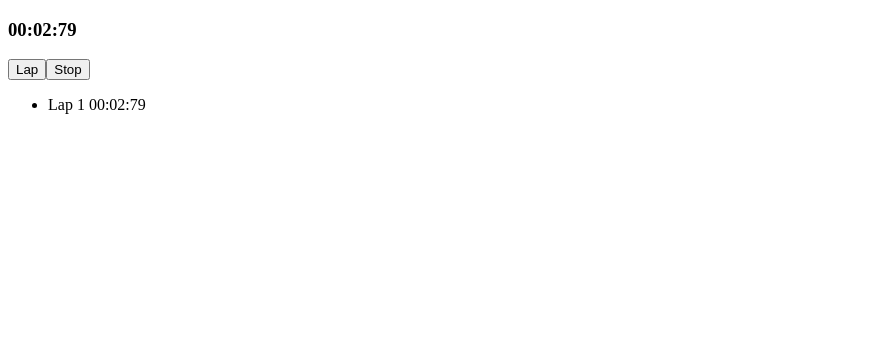
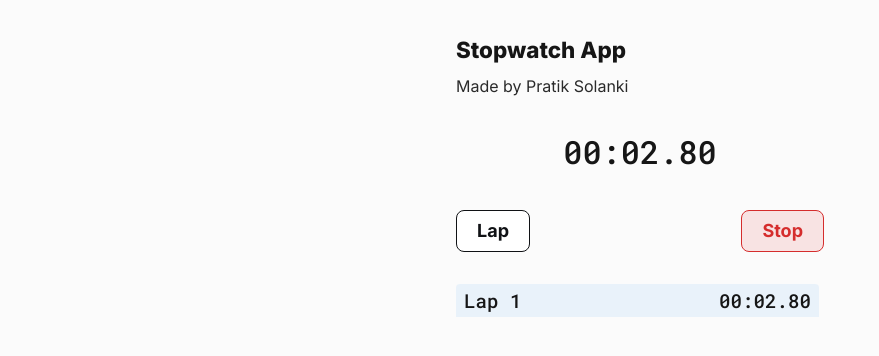
Before and after one commit to Shopify/eng-intern-assessment-react, a React app: page / in a window 1280 px wide. Both pictures are taken after a click on the button "Start". Shown: the top 356 px of the page, without its empty margins (0-879 px from the left). Built offline with nearby package versions, Linux system fonts and the light colour scheme.

Commit message:
Added styling

```diff
--- a/public/index.html
+++ b/public/index.html
@@ -1,7 +1,9 @@
 <!DOCTYPE html>
 <html>
     <head>
-        <title>Template Site</title>
+        <title>Stop Watch</title>
+        <meta name="viewport" content="width=device-width, initial-scale=1.0">
+
     </head>
     <body>
         <section id='root'></section>
--- /dev/null
+++ b/src/App.css
@@ -0,0 +1,56 @@
+@import url('https://fonts.googleapis.com/css2?family=Roboto+Mono:wght@100;200;300;400;500;600;700;800;900&family=Inter:wght@100;200;300;400;500;600;700;800;900&display=swap');
+
+html {
+    font-family: 'Roboto Mono', system-ui, -apple-system, BlinkMacSystemFont, 'Segoe UI', Roboto, Oxygen, Ubuntu, Cantarell, 'Open Sans', 'Helvetica Neue', sans-serif;
+    background-color: #FBFBFB;
+    color: #161616;
+
+
+body{
+    margin: 0;
+    display: flex;
+    justify-content: center;
+    width: 100%;
+    height: 100%;
+}
+}
+
+.title-wrapper{
+    margin: 1rem;
+    /* text-align: center; */
+
+}
+
+.title-name{
+    font-family: 'Inter', system-ui, -apple-system, BlinkMacSystemFont, 'Segoe UI', Roboto, Oxygen, Ubuntu, Cantarell, 'Open Sans', 'Helvetica Neue', sans-serif;
+    font-weight: 800;
+    font-size: 1.4rem;
+    margin-bottom: 0;
+    line-height: 24px;
+    color: #161616;
+}
+
+.title-caption{
+    font-family: 'Inter', system-ui, -apple-system, BlinkMacSystemFont, 'Segoe UI', Roboto, Oxygen, Ubuntu, Cantarell, 'Open Sans', 'Helvetica Neue', sans-serif;
+    font-weight: 400;
+    line-height: 16px;
+    color: #2a2a2a;
+}
+
+.container{
+    display: flex;
+    flex-direction: column;
+    width: 400px;
+    margin: 0;
+    display: flex;
+    justify-content: center;
+}
+
+
+@media only screen and (max-width: 1024px) {
+    .container{
+        min-width: 280px;
+        max-width: 400px;
+        margin: 0;
+    }
+}
--- a/src/App.tsx
+++ b/src/App.tsx
@@ -1,10 +1,16 @@
 import React from 'react'
 import StopWatch from './components/StopWatch'
+import './App.css'
 
 
 export default function App() {
     return(
-        <div>
+        <div className='container'>
+            <section className='title-wrapper'>
+                <h1 className='title-name'>Stopwatch App</h1>
+                <p className='title-caption'>Made by Pratik Solanki</p>
+            </section>
+
             <StopWatch />
         </div>
     )
--- a/src/components/Laps.tsx
+++ b/src/components/Laps.tsx
@@ -9,22 +9,25 @@ interface Props {
 
 const Laps: React.FC<Props> = ({ laps = [], currentLapTime }: Props) => {
   return (
-    <div>
+    <div className="lap-table-container">
 
-      <ul >
+      <ul className="">
         {/* display current lap */}
         {currentLapTime > 0 &&
-          <li>
+        <div className="laps-list scrollable-table">
+          <li className="lap-listing current-lap">
             <span>Lap {laps.length + 1} </span>
             <span>{formatTime(currentLapTime)}</span>
           </li>
+        </div>
+
         }
 
         {/* display lap history */}
-        <div className="laps-list">
+        <div className="laps-list scrollable-table">
           {laps && laps.length > 0 ?
             laps.map((lapTime: number, lapNum: number) => (
-              <li key={lapNum + 1}>
+              <li className="lap-listing" key={lapNum + 1}>
                 <span>Lap {lapNum + 1} </span>
                 <span>{formatTime(lapTime)}</span>
               </li>
--- a/src/components/StopWatch.tsx
+++ b/src/components/StopWatch.tsx
@@ -1,7 +1,9 @@
 import React, { useRef, useState } from 'react'
+import './styles/StopWatch.css'
 import { formatTime } from '../utils/formatTime';
 import StopWatchButton from './StopWatchButton';
 import Laps from './Laps';
+
 
 export default function StopWatch() {
 
@@ -60,8 +62,8 @@ export default function StopWatch() {
     }
 
     return(
-        <div>
-            <h3>{formatTime(time)}</h3>
+        <div className='stopwatch-container'>
+            <div className='time'>{formatTime(time)}</div>
             <StopWatchButton
                 time={time}
                 isRunning={isRunning}
--- a/src/components/StopWatchButton.tsx
+++ b/src/components/StopWatchButton.tsx
@@ -1,4 +1,5 @@
 import React from 'react'
+import './styles/StopWatchButton.css'
 
 
 interface Props {
@@ -13,17 +14,17 @@ interface Props {
 export default function StopWatchButton({ time, handleStartTimer, handleStopTimer, handleResetTimer, handleNewLap, isRunning }: Props) {
 
     return (
-        <div>
+        <div className='stopwatch-controls'>
             {!isRunning ? (
-                <>
-                    <button onClick={handleResetTimer} disabled={time < 1}>Reset</button>
-                    <button onClick={handleStartTimer}>Start</button>
-                </>
+                <div className='stopwatch-controls'>
+                    <button className='stopwatch-button' onClick={handleResetTimer} disabled={time < 1}>Reset</button>
+                    <button className='stopwatch-button start-button' onClick={handleStartTimer}>Start</button>
+                </div>
             ) : (
-                <>
-                    <button onClick={handleNewLap}>Lap</button>
-                    <button onClick={handleStopTimer}> Stop</button>
-                </>
+                <div className='stopwatch-controls'>
+                    <button className='stopwatch-button' onClick={handleNewLap}> Lap </button>
+                    <button className='stopwatch-button stop-button' onClick={handleStopTimer}> Stop</button>
+                </div>
             )}
 
         </div>
--- a/src/components/styles/Laps.css
+++ b/src/components/styles/Laps.css
@@ -1,4 +1,68 @@
+ul{
+    font-family: monospace;
+    list-style: none;
+    margin: 0;
+    padding: 0;
+}
+
+.lap-table-container{
+    width: 100%;
+}
+
 .laps-list {
     display: flex;
     flex-direction: column-reverse;
+
 }
+
+.scrollable-table{
+    max-height: 300px;
+    overflow-y: scroll;
+    scrollbar-gutter: stable;
+}
+
+.lap-listing{
+    margin-right: -2rem;
+    border-top: 1px solid #4d6883ab;
+    font-family: 'Roboto Mono' !important;
+    font-size: 1.2rem;
+    font-weight: 500;
+    display: flex;
+    flex-direction: row;
+    list-style-type: none;
+    justify-content: space-between;
+    margin-left: 1rem;
+    margin-right: 1rem;
+    padding: 4px 8px;
+}
+
+.current-lap{
+    border-top: none;
+    background-color: #74b4f123;
+    border-radius: 4px;
+    border-bottom-left-radius: 0px;
+    border-bottom-right-radius: 0px;
+}
+
+
+::-webkit-scrollbar {
+    width: 5px;
+    height: 5px;
+  }
+
+  ::-webkit-scrollbar-track {
+    background:rgba(100, 100, 100, 0.627) ;
+    /* -webkit-box-shadow: inset 0 0 6px rgba(0, 0, 0, 0.3); */
+    /* -webkit-border-radius: 10px; */
+    /* border-radius: 10px; */
+  }
+
+  ::-webkit-scrollbar-thumb {
+    -webkit-border-radius: 10px;
+    border-radius: 10px;
+    background: rgb(15, 24, 33);
+  }
+
+  ::-webkit-scrollbar-thumb:window-inactive {
+    background: rgba(255, 255, 255, 0.101);
+  }
--- a/src/components/styles/StopWatch.css
+++ b/src/components/styles/StopWatch.css
@@ -0,0 +1,18 @@
+.stopwatch-container{
+    text-align: center;
+    border-radius: 1rem;
+    width: 100%;
+    display: flex;
+    flex-direction: column;
+    align-items: center;
+    justify-self: center;
+
+}
+
+.time {
+    font-family: 'Roboto Mono', system-ui, -apple-system, BlinkMacSystemFont, 'Segoe UI', Roboto, Oxygen, Ubuntu, Cantarell, 'Open Sans', 'Helvetica Neue', sans-serif !important;
+    padding: 1rem;
+    font-weight: 500;
+    font-size: 32px;
+    line-height: 20px;
+}
--- a/src/components/styles/StopWatchButton.css
+++ b/src/components/styles/StopWatchButton.css
@@ -0,0 +1,56 @@
+.stopwatch-controls{
+    display: flex;
+    flex-direction: row;
+    justify-content: space-between;
+    width: 100%;
+    margin: 1rem;
+}
+
+.stopwatch-button{
+    font-family: 'Inter', system-ui, -apple-system, BlinkMacSystemFont, 'Segoe UI', Roboto, Oxygen, Ubuntu, Cantarell, 'Open Sans', 'Helvetica Neue', sans-serif;
+    display: inline-block;
+    outline: none;
+    cursor: pointer;
+    font-size: 18px;
+    line-height: 20px;
+    font-weight: 700;
+    border-radius: 8px;
+    padding: 10px 20px;
+    border: 1px solid #222222;
+    transition: linear 0.1s;
+    background: #fff;
+    color: #101215;
+    border: 1px solid #101215;
+}
+
+.stopwatch-button:hover {
+    background: #74b4f123;
+}
+
+.stopwatch-button:disabled {
+   color: rgb(86, 86, 86);
+   cursor: not-allowed;
+   background: #e7e6e6;
+   border: 1px solid rgb(147, 147, 147);
+}
+
+.start-button{
+    background-color: #81ecc633;
+    color: #04aa75;
+    border: 1px solid #04aa75;
+}
+
+.start-button:hover{
+    background-color: #81ecc656;
+}
+
+
+.stop-button{
+    background-color: #ec818133;
+    color: rgb(213, 45, 45);
+    border: 1px solid rgb(213, 45, 45);
+}
+
+.stop-button:hover {
+    background-color: #ec818156;
+}
--- a/src/utils/formatTime.ts
+++ b/src/utils/formatTime.ts
@@ -15,8 +15,8 @@ export const formatTime = (ms: number): string =>{
     const formattedMs = millisecs.toString().padStart(2, '0');
 
     const formattedTime = hours > 0 ?
-        `${formattedHours}:${formattedMins}:${formattedSecs}:${formattedMs}` :
-        `${formattedMins}:${formattedSecs}:${formattedMs}`;
+        `${formattedHours}:${formattedMins}:${formattedSecs}.${formattedMs}` :
+        `${formattedMins}:${formattedSecs}.${formattedMs}`;
 
     return formattedTime;
 }
```
